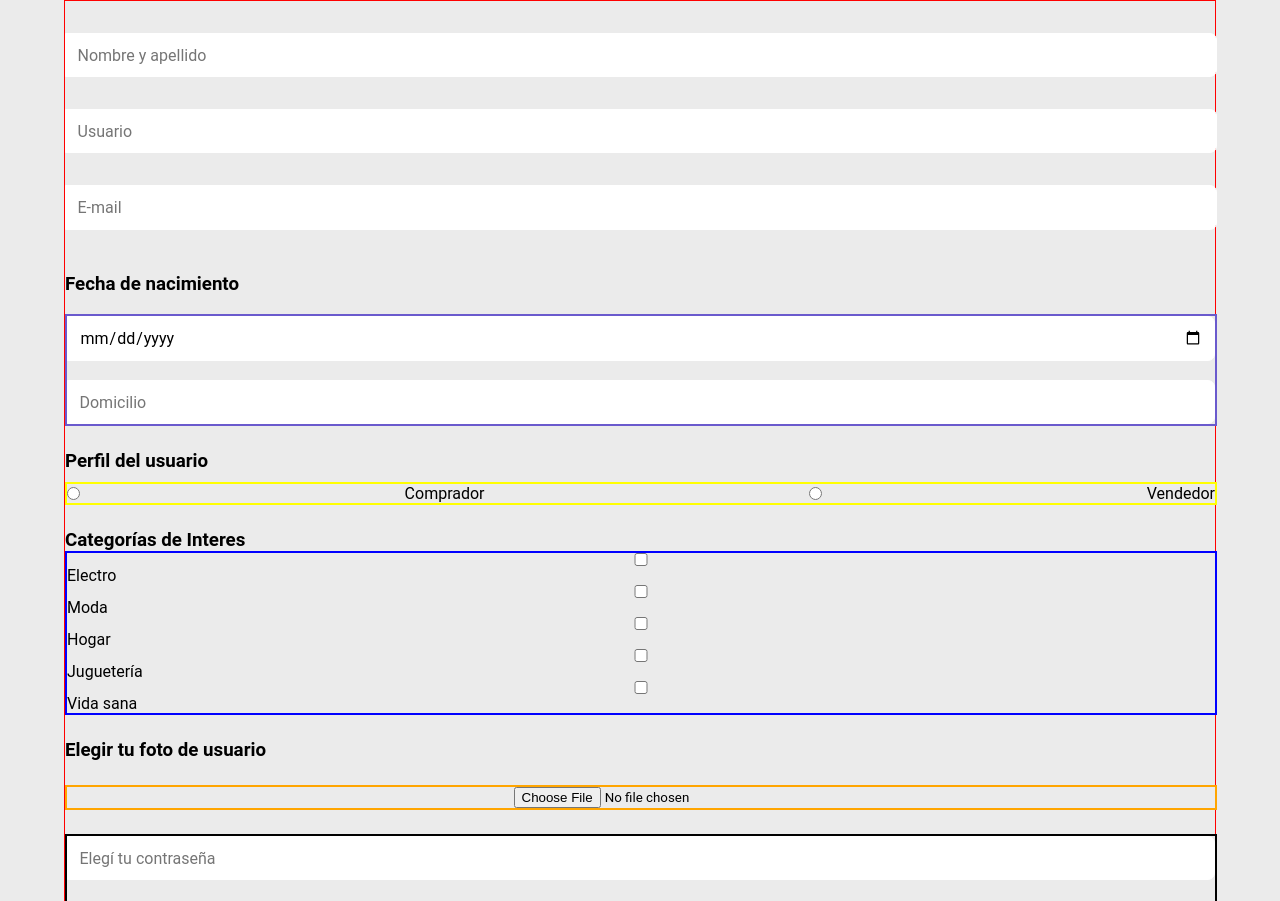
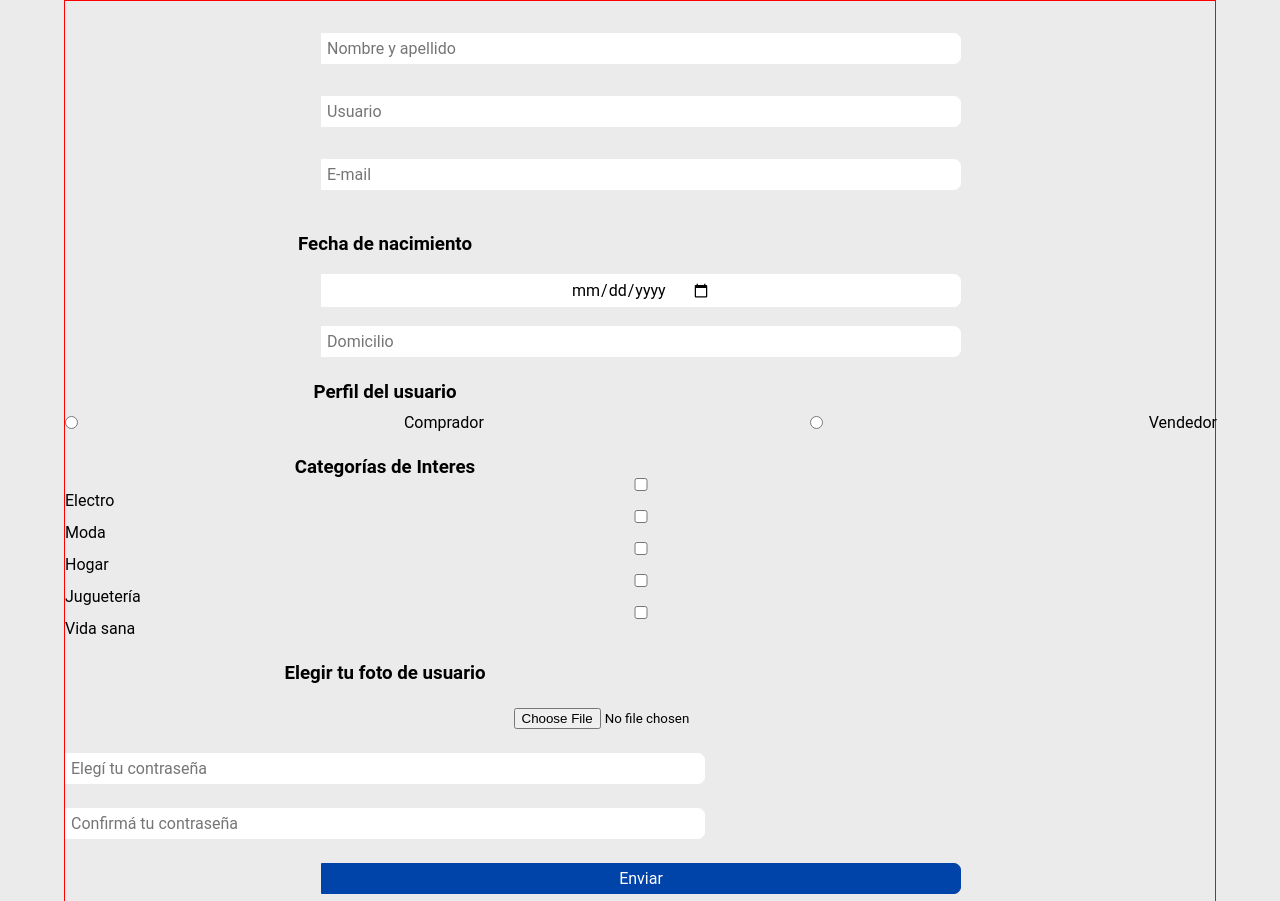
Before and after one commit to Matias-Pagano/Los_PicateclasM4E1Pagano, a website: page views/register.html in a window 1280 px wide. Shown: the part 175-1076 px from the top of the page. Drawn offline with Linux system fonts and the light colour scheme.

Commit message:
Matias Pagano - subo cambios al login y register

```diff
--- a/public/css/styles.css
+++ b/public/css/styles.css
@@ -262,10 +262,6 @@ form.buscador button:hover {
 
 /*---Register---*/
 
-form {
-    width: 50vw;
-}
-
 section.section-register {
     display: flex;
     border: red 1px solid;
@@ -284,7 +280,7 @@ input#nombre {
     width: 100%;
     border-radius: 0px 7px 7px 0px;
     border: 1px solid white;
-    padding: 1%;
+    padding: 5px;
     font-size: 1rem;
 }
 
@@ -292,7 +288,7 @@ input#usuario {
     width: 100%;
     border-radius: 0px 7px 7px 0px;
     border: 1px solid white;
-    padding: 1%;
+    padding: 5px;
     font-size: 1rem;
 }
 
@@ -300,7 +296,7 @@ input#e-mail {
     width: 100%;
     border-radius: 0px 7px 7px 0px;
     border: 1px solid white;
-    padding: 1%;
+    padding: 5px;
     font-size: 1rem;
 }
 
@@ -315,22 +311,22 @@ input#e-mail {
     justify-content: center;
     align-items: center;
     margin-bottom: 1.5rem;
-    border: slateblue 2px solid;
 }
 
 input#calendario {
     width: 100%;
     border-radius: 0px 7px 7px 0px;
     border: 1px solid white;
-    padding: 1%;
+    padding: 5px;
     font-size: 1rem;
+    background-color: white;
 }
 
 input#domicilio {
     width: 100%;
     border-radius: 0px 7px 7px 0px;
     border: 1px solid white;
-    padding: 1%;
+    padding: 5px;
     font-size: 1rem;
 }
 
@@ -342,7 +338,6 @@ input#domicilio {
     justify-content: space-between;
     align-items: center;
     margin-bottom: 1.5rem;
-    border: yellow 2px solid;
 }
 
 .contenedor4 {
@@ -352,7 +347,6 @@ input#domicilio {
     flex-wrap: nowrap;
     justify-content: center;
     margin-bottom: 1.5rem;
-    border: blue 2px solid;
 }
 
 .contenedor5 {
@@ -364,7 +358,6 @@ input#domicilio {
     align-items: center;
     justify-content: center;
     margin-bottom: 1.5rem;
-    border: orange 2px solid;
 }
 
 .contenedor6 {
@@ -375,14 +368,13 @@ input#domicilio {
     flex-wrap: nowrap;
     justify-content: space-between;
     margin-bottom: 1.5rem;
-    border: black 2px solid;
 }
 
 input#password {
     width: 100%;
     border-radius: 0px 7px 7px 0px;
     border: 1px solid white;
-    padding: 1%;
+    padding: 5px;
     font-size: 1rem;
 }
 
@@ -398,7 +390,6 @@ input#password {
     align-items: center;
     justify-content: center;
     margin-bottom: 1.5rem;
-    border: goldenrod 2px solid;
 }
 
 .contenedor7 button {
@@ -406,7 +397,7 @@ input#password {
     color: white;
     border-radius: 0px 7px 7px 0px;
     border: 1px solid #0044AA;
-    padding: 1%;
+    padding: 5px;
     font-size: 1rem;
     background-color: #0044AA;
 }
@@ -419,7 +410,6 @@ input#password {
     align-items: center;
     justify-content: center;
     margin-bottom: 10px;
-    border: goldenrod 2px solid;
 }
 
 .contenedor8 button {
@@ -427,13 +417,25 @@ input#password {
     color: white;
     border-radius: 0px 7px 7px 0px;
     border: 1px solid #a11717;
-    padding: 1%;
+    padding: 5px;
     font-size: 1rem;
     background-color: #a11717;
 }
 
 .botones {
     margin-bottom: 1.5rem;
+}
+
+/*---Login---*/
+
+input#nombreUsuario {
+    width: 100%;
+    color: white;
+    border-radius: 0px 7px 7px 0px;
+    border: 1px solid white;
+    padding: 5px;
+    font-size: 1rem;
+    background-color: white;
 }
 
 @media(min-width: 361px){
@@ -534,4 +536,10 @@ input#password {
     form.buscador{
         width: 70%;
     }
+    input#nombre, input#nombreUsuario, input#usuario, input#e-mail, input#calendario, input#domicilio, input#password, .elegirContraseña, .confirmarContraseña, .contenedor7 button, .contenedor8 button, main.main-register h3 {
+        width: 50vw;
+        display: flex;
+        align-items: center;
+        justify-content: center;
+    }
 }
--- a/views/register.html
+++ b/views/register.html
@@ -56,25 +56,25 @@
         <div class="burger-menu" class="menu"><i class="fa fa-bars burger"></i>
     </header>
 
-    <main>
+    <main class="main-register">
         <section class="section-register">
             <form action="#" method="POST">
                 <div class="contenedor1">
                     <label for="nombre"></label>
-                    <input type="text" placeholder="Nombre y apellido" name="nombre" id="nombre">
+                    <input required type="text" placeholder="Nombre y apellido" name="nombre" id="nombre">
                     <label for="usuario"></label>
-                    <input type="text" placeholder="Usuario" name="usuario" id="usuario">
+                    <input required type="text" placeholder="Usuario" name="usuario" id="usuario">
                     <label for="email"></label>
-                    <input type="email" placeholder="E-mail" name="email" id="e-mail">
+                    <input required type="email" placeholder="E-mail" name="email" id="e-mail">
                 </div>
                 <br>
                 <h3>Fecha de nacimiento</h2>
                     <br>
                     <div class="contenedor2">
-                        <input type="date" name="fecha" value="aaaa-mm-dd" id="calendario">
+                        <input required type="date" name="fecha" value="aaaa-mm-dd" id="calendario">
                         <br>
                         <label for="domicilio"></label>
-                        <input type="domicilio" placeholder="Domicilio" name="domicilio" id="domicilio">
+                        <input required type="domicilio" placeholder="Domicilio" name="domicilio" id="domicilio">
                     </div>
 
                     <h3>Perfil del usuario</h2>
@@ -85,25 +85,25 @@
 
                         <h3>Categorías de Interes</h2>
                             <div class="contenedor4">
-                                <input type="checkbox" name="Categorías de Interes" value="Electro">Electro
-                                <input type="checkbox" name="Categorías de Interes" value="Moda">Moda
-                                <input type="checkbox" name="Categorías de Interes" value="Hogar">Hogar
-                                <input type="checkbox" name="Categorías de Interes" value="Juguetería">Juguetería
-                                <input type="checkbox" name="Categorías de Interes" value="Vida sana">Vida sana
+                                <input type="checkbox" name="Categorías de Interes" value="Electro" id="check">Electro
+                                <input type="checkbox" name="Categorías de Interes" value="Moda" id="check">Moda
+                                <input type="checkbox" name="Categorías de Interes" value="Hogar" id="check">Hogar
+                                <input type="checkbox" name="Categorías de Interes" value="Juguetería" id="check">Juguetería
+                                <input type="checkbox" name="Categorías de Interes" value="Vida sana" id="check">Vida sana
                             </div>
                             <h3>Elegir tu foto de usuario</h3>
                             <div class="contenedor5">
-                                <input type="file" name="avatar" accept=".jpg, .png, .svg">
+                                <input required type="file" name="avatar" accept=".jpg, .png, .svg">
                             </div>
                             <div class="contenedor6">
                                 <div class="elegirContraseña">
                                     <label for="password"></label>
-                                    <input type="password" placeholder="Elegí tu contraseña" name="password"
+                                    <input pattern="(?=.*\d)(?=.*[a-z])(?=.*[A-Z]).{6,}" required type="password" placeholder="Elegí tu contraseña" name="password"
                                         id="password">
                                 </div>
                                 <div class="confirmarContraseña">
                                     <label for="password"></label>
-                                    <input type="password" placeholder="Confirmá tu contraseña" name="password"
+                                    <input pattern="(?=.*\d)(?=.*[a-z])(?=.*[A-Z]).{6,}" required type="password" placeholder="Confirmá tu contraseña" name="password"
                                         id="password">
                                 </div>
                             </div>
```
Also changed, not shown: views/login.html (+62 -0 lines).
